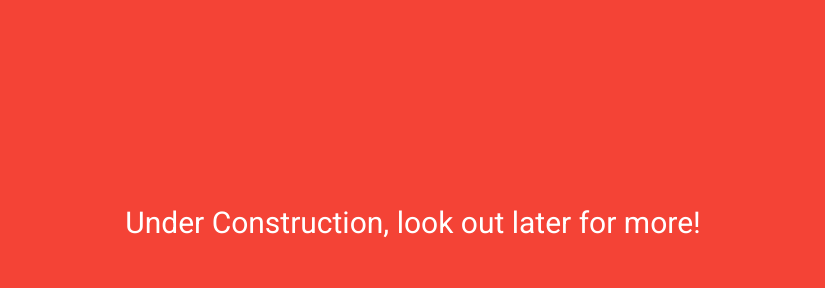
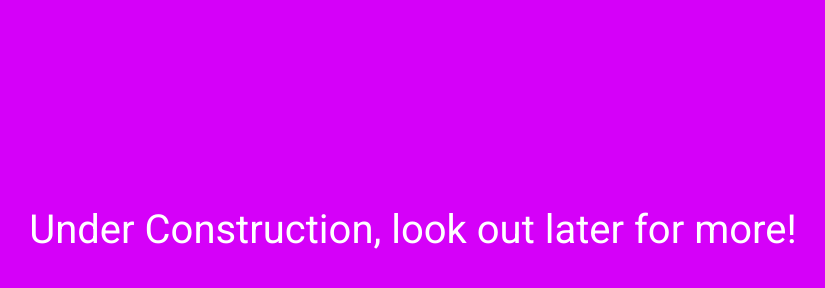
Before and after one commit to vikene/vikene.github.io, a plain HTML site: page index.html in a window 1280 px wide. Shown: the whole page, without its empty margins (227-1052 px from the left). Drawn offline with nearby package versions, Linux system fonts and the light colour scheme.

Commit message:
Color fix

```diff
--- a/index.html
+++ b/index.html
@@ -8,13 +8,13 @@
         body{
             margin:0;
             overflow:  hidden;
-            background: #F44336;
+            background: #D500F9;
 
 
         }
         .wrapper{
             font-family: 'Roboto', sans-serif;
-            font-size: 30px;
+            font-size: 40px;
             color:white;
             padding-top: 200px;
 
```
